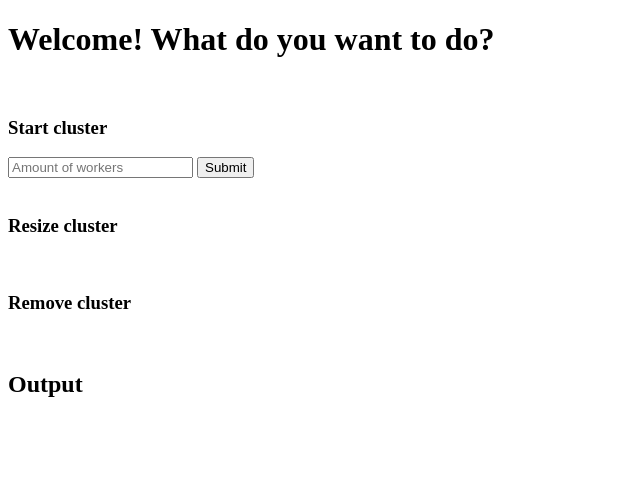
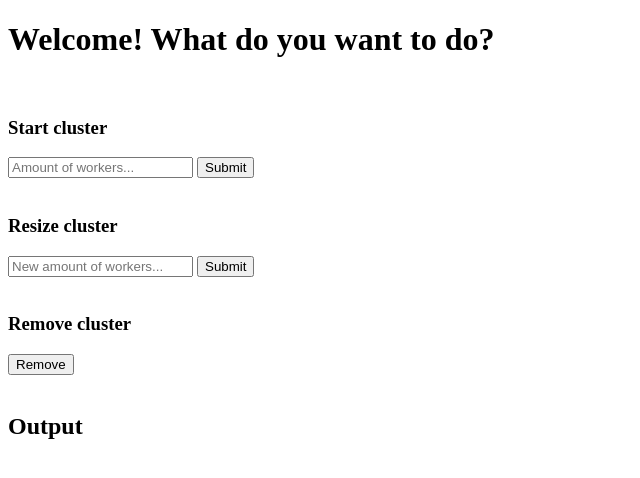
Before and after one commit to axelhellman/cloudproject, a Flask app: page / in a window 1280 px wide. Shown: the top 478 px of the page, without its empty margins (0-640 px from the left). Run offline with Flask 2, Linux system fonts and the light colour scheme; parts of the project's set-up code (start-up, migrations or seed data) failed here and were passed over.

Commit message:
Html update

```diff
--- a/src/templates/home.html
+++ b/src/templates/home.html
@@ -8,18 +8,30 @@
         </script>
   </head>
   <body>
+
     <h1> Welcome! What do you want to do?</h1>
     <br />
+
     <h3>Start cluster</h3>
-        <form id="theForm" action="{{ url_for('create') }}" method="post">
-                <input type"text" name="amount-workers" maxlength="1" placeholder="Amount of workers">
+        <form action="{{ url_for('create') }}" method="post">
+                <input type"text" name="amount-workers" maxlength="1" placeholder="Amount of workers...">
                 <input type="submit">
         </form>
         <br />
+
     <h3>Resize cluster</h3>
+      <form action="{{ url_for('resize') }}" method="post">
+              <input type"text" name="-new-amount-workers" maxlength="1" placeholder="New amount of workers...">
+              <input type="submit">
+      </form>
         <br />
+
     <h3>Remove cluster</h3>
+        <form action="{{ url_for('remove') }}" method="post">
+            <button type="submit" name="remove">Remove</button>
+        </form>
         <br />
+
     <h2>Output</h2>
     {{ user_mess }}
   </body>
```
